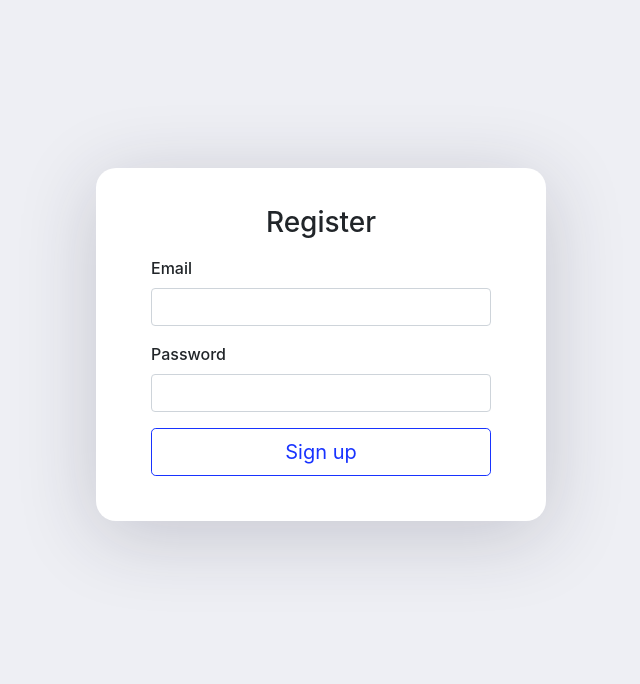
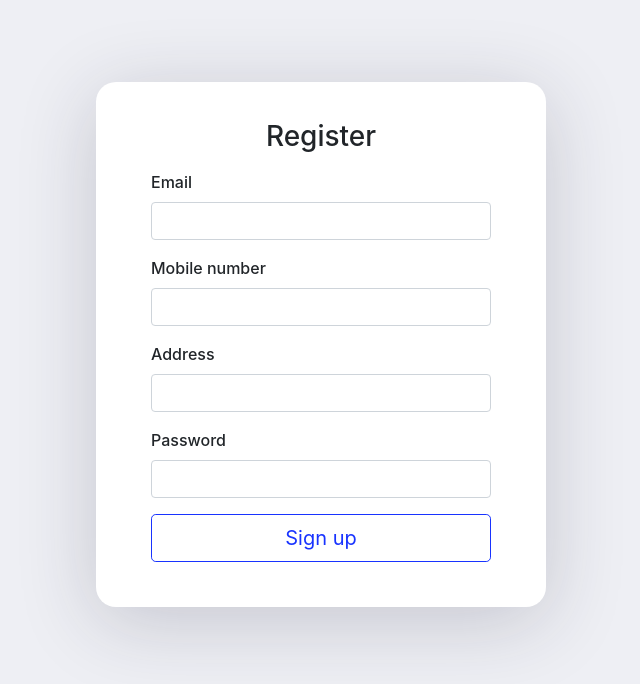
Before and after one commit to CaprioZero/ecom, a PHP site: page /classroom/signup.php in a window 1280 px wide. Shown: the part 56-740 px from the top of the page, without its empty margins (319-959 px from the left). Run offline with PHP 8.4, Linux system fonts and the light colour scheme.

Commit message:
clean up

```diff
--- a/controllers/register.php
+++ b/controllers/register.php
@@ -4,8 +4,8 @@
     include('./config/db.php');
 
     // Error & success messages
-    global $success_msg, $email_exist, $_emailErr, $_passwordErr;
-    global $emailEmptyErr, $passwordEmptyErr;
+    global $success_msg, $email_exist, $_emailErr, $_passwordErr, $_mobileErr, $_addressErr;
+    global $emailEmptyErr, $passwordEmptyErr, $mobileEmptyErr, $addressEmptyErr;
 
     // Set empty form vars for validation mapping
     $_email = $_password = "";
@@ -13,6 +13,8 @@
     if(isset($_POST["submit"])) {
         $email         = $_POST["email"];
         $password      = $_POST["password"];
+        $mobilenumber  = $_POST["mobilenumber"];
+        $address  = $_POST["address"];
 
         // check if email already exist
         $email_check_query = mysqli_query($connection, "SELECT * FROM users WHERE email = '{$email}' ");
@@ -21,7 +23,7 @@
 
         // PHP validation
         // Verify if form values are not empty
-        if(!empty($email) && !empty($password)){
+        if(!empty($email) && !empty($password) && !empty($mobilenumber) && !empty($address)){
 
             // check if user email already exist
             if($rowCount > 0) {
@@ -34,12 +36,19 @@
                 // clean the form data before sending to database
                 $_email = mysqli_real_escape_string($connection, $email);
                 $_password = mysqli_real_escape_string($connection, $password);
+                $_mobile_number = mysqli_real_escape_string($connection, $mobilenumber);
+                $_address = mysqli_real_escape_string($connection, $address);
 
                 // perform validation
 
                 if(!filter_var($_email, FILTER_VALIDATE_EMAIL)) {
                     $_emailErr = '<div class="alert alert-danger">
                             Email format is invalid.
+                        </div>';
+                }
+                if(!preg_match("/^[0-9]{10}+$/", $_mobile_number)) {
+                    $_mobileErr = '<div class="alert alert-danger">
+                            Only 10-digit mobile numbers allowed.
                         </div>';
                 }
                 elseif (strlen($_password) < 6) {
@@ -55,7 +64,7 @@
                     $password_hash = password_hash($password, PASSWORD_BCRYPT);
 
                     // Query
-                    $sql = "INSERT INTO users (datetime, email, password, user_type) VALUES (now(), '{$email}', '{$password_hash}', 'user')";
+                    $sql = "INSERT INTO users (datetime, email, password, phone_num, address, user_type) VALUES (now(), '{$email}', '{$password_hash}', '{$mobilenumber}', '{$address}', 'user')";
 
                     // Create mysql query
                     $sqlQuery = mysqli_query($connection, $sql);
@@ -72,6 +81,11 @@
                     Email can not be blank.
                 </div>';
             }
+            if(empty($mobilenumber)){
+                $mobileEmptyErr = '<div class="alert alert-danger">
+                    Mobile number can not be blank.
+                </div>';
+            }
             if(empty($password)){
                 $passwordEmptyErr = '<div class="alert alert-danger">
                     Password can not be blank.
--- a/signup.php
+++ b/signup.php
@@ -37,6 +37,22 @@
                     </div>
 
                     <div class="form-group">
+                        <label>Mobile number</label>
+                        <input type="text" class="form-control" name="mobilenumber" id="mobilenumber" />
+
+                        <?php echo $_mobileErr; ?>
+                        <?php echo $mobileEmptyErr; ?>
+                    </div>
+
+                    <div class="form-group">
+                        <label>Address</label>
+                        <input type="text" class="form-control" name="address" id="address" />
+
+                        <?php echo $_addressErr; ?>
+                        <?php echo $addressEmptyErr; ?>
+                    </div>
+
+                    <div class="form-group">
                         <label>Password</label>
                         <input type="password" class="form-control" name="password" id="password" />
 
```
Also changed, not shown: index.php (+23 -3 lines).
